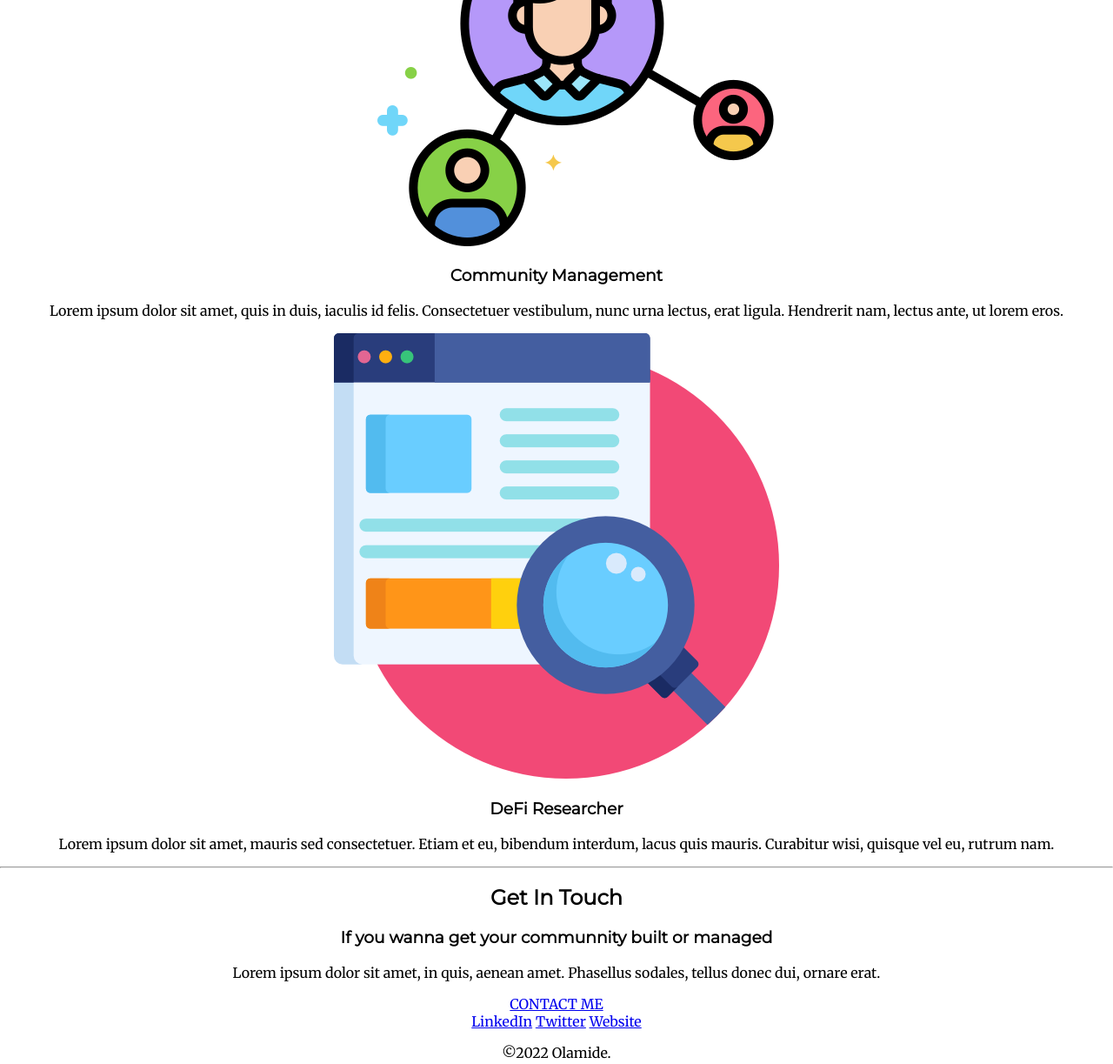
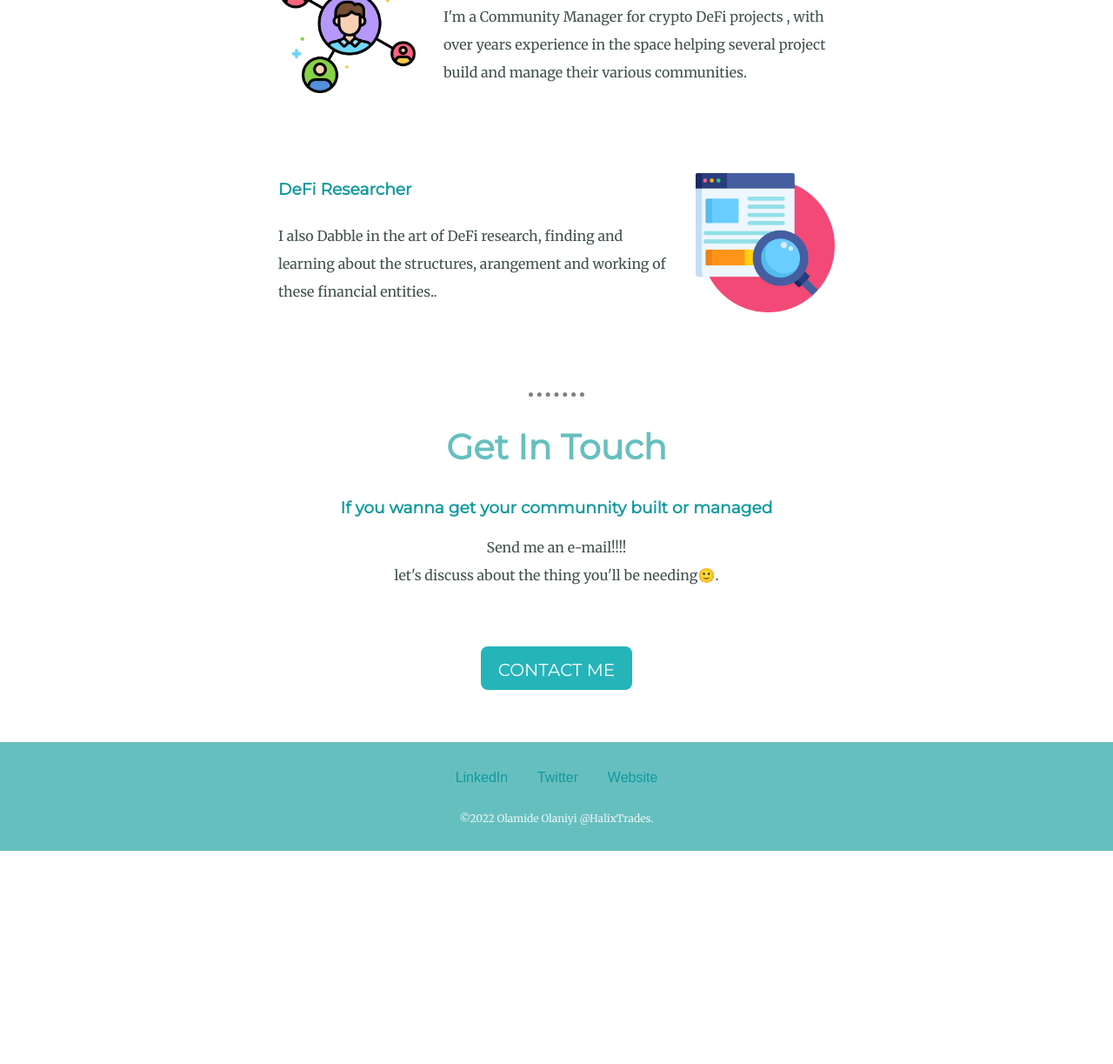
Before and after one commit to ohalix/My-Personal-Site, a plain HTML site: page index.html in a window 1280 px wide. Shown: the part 1438-2661 px from the top of the page at 87% size. After the commit the page ends 2416 px from the top, so only its background shows below. Drawn offline with Linux system fonts and the light colour scheme.

Commit message:
Added full code

```diff
--- a/CSS/styles.css
+++ b/CSS/styles.css
@@ -2,12 +2,23 @@ body {
     margin: 0;
     text-align: center;
     font-family: 'Merriweather', serif;
+    color: #40514e;
+
+}
+
+hr {
+    border: none;
+    border-top: dotted;
+    width: 5%;
+    border-width: 5px;
+    color: gray;
 }
 
 .top-container {
     background-color: #E4f9f5;
     padding-top: 100px;
     position: relative;
+
 }
 
 .middle-container {
@@ -15,20 +26,29 @@ body {
 }
 
 .bottom-container {
-
+    background-color: #66BFBF;
+    margin: 0;
+    padding: 30px;
 }
 
 h1 {
-    margin: 0;
+    margin: 50px auto 0 auto;
     font-family: 'Sacramento', cursive;
+    font-size: 5.625rem;
+    color: #66BFBF;
+    line-height: 2;
 }
 
 h2 {
     font-family: 'Montserrat', sans-serif;
+    font-size: 2.5rem;
+    color: #66BFBF;
 }
+
 
 h3 {
     font-family: 'Montserrat', sans-serif;
+    color: #11999E;
 }
 
 .bottom-cloud {
@@ -46,3 +66,73 @@ h3 {
 span {
     text-decoration: underline;
 }
+
+.sub-heading {
+    font-weight: normal;
+}
+
+.footer-link {
+    color: #11999E;
+    font-family: Arial, Helvetica, sans-serif;
+    text-decoration: none;
+    padding: 15px;
+    margin-bottom: 20px;
+}
+
+.profile-pic {
+    width: 200px;
+    height: 200px;
+    border-radius: 100%;
+}
+
+.skill-row {
+    width: 50%;
+    margin: 100px auto 100px auto;
+    text-align: left;
+    line-height: 2;
+}
+
+.com-image {
+    width: 25%;
+    float: left;
+    padding-right: 30px;
+}
+
+.defi-img {
+    width: 25%;
+    float: right;
+    padding-left: 30px;
+}
+
+#copyright {
+    color: #EAF6F6;
+    margin-bottom: 0;
+    margin-top: 30px;
+    font-size: 12px;
+}
+
+.btn {
+    border: none;
+    background-color: #25b4b9;
+    height: 30px;
+    border-radius: 8px;
+    margin-bottom: 60px;
+    margin-top: 30px;
+    padding: 15px 20px 35px 20px;
+}
+
+
+.btn:hover {
+    background-color: rgb(125, 247, 247);
+}
+
+#contact-btn {
+    text-decoration: none;
+    color: white;
+    font-family: Montserrat, sans-serif;
+    font-size: 20px;
+}
+
+#contact-desc {
+    line-height: 2;
+}
--- a/index.html
+++ b/index.html
@@ -13,15 +13,15 @@
     <div class="top-container">
         <img class="top-cloud" src="Images/cloud.png" alt="">
         <h1>I'm Olamide.</h1>
-        <p>a <span>pro</span>grammer.</p>
+        <h2 class="sub-heading">a community manager.</h2>
         <img class="bottom-cloud" src="Images/cloud.png" alt="">
         <img src="Images/mountain.png" alt="">
     </div>
 
     <div class="middle-container">
         <div class="profile">
-          <img src="Images/Mine.png" alt="">
-          <h2>Hey!!!!.</h2>
+          <img class="profile-pic" src="Images/Mine.png" alt="">
+          <h2>Hey!!!!</h2>
           <i><p>Founder and CEO at <b>HalixTrades</b></p></i>
           <p>I'm an upcoming Web Developer and i love playing CODM.</p>
         </div>
@@ -29,31 +29,31 @@
         <div class="skills">
           <h2>My Skills.</h2>
           <div class="skill-row">
-            <img class="" src="Images/personal-information.png" alt="">
+            <img class="com-image" src="Images/personal-information.png" alt="">
             <h3>Community Management</h3>
-            <p>Lorem ipsum dolor sit amet, quis in duis, iaculis id felis. Consectetuer vestibulum, nunc urna lectus, erat ligula. Hendrerit nam, lectus ante, ut lorem eros.</p>
+            <p>I'm a Community Manager for crypto DeFi projects , with over  years experience in the space helping several project build and manage their various communities. </p>
           </div>
           <div class="skill-row">
-            <img class="" src="Images/seo.png" alt="">
+            <img class="defi-img" src="Images/seo.png" alt="">
             <h3>DeFi Researcher</h3>
-            <p>Lorem ipsum dolor sit amet, mauris sed consectetuer. Etiam et eu, bibendum interdum, lacus quis mauris. Curabitur wisi, quisque vel eu, rutrum nam.</p>
+            <p>I also Dabble in the art of DeFi research, finding and learning about the structures, arangement and working of these financial entities..</p>
           </div>
         </div>
         <hr>
         <div class="contact-me">
           <h2>Get In Touch</h2>
           <h3>If you wanna get your communnity built or managed</h3>
-          <p>Lorem ipsum dolor sit amet, in quis, aenean amet. Phasellus sodales, tellus donec dui, ornare erat.</p>
-          <a class="btn" href="mailto:olamide3121@email.com">CONTACT ME</a>
+          <p id="contact-desc">Send me an e-mail!!!!<br>let's discuss about the thing you'll be needing🙂.</p><br>
+          <button class="btn"><a id="contact-btn" href="mailto:olamide3121@email.com">CONTACT ME</a></button>
         </div>
       </div>
 
 
       <div class="bottom-container">
-        <a class="footer-link" href="https://www.linkedin.com/" target="_blank">LinkedIn</a>
+        <a class="footer-link" href="https://www.linkedin.com/in/olamide-olaniyi-6030b2191/" target="_blank">LinkedIn</a>
         <a class="footer-link" href="https://twitter.com/_O_L_A_M_I_D_E" target="_blank">Twitter</a>
         <a class="footer-link" href="https://ohalix.github.io/My-Peresonal-Site/" target="_blank">Website</a>
-        <p>©2022 Olamide.</p>
+        <p id="copyright">©2022 Olamide Olaniyi @HalixTrades.</p>
       </div>
 
 </body>
```
